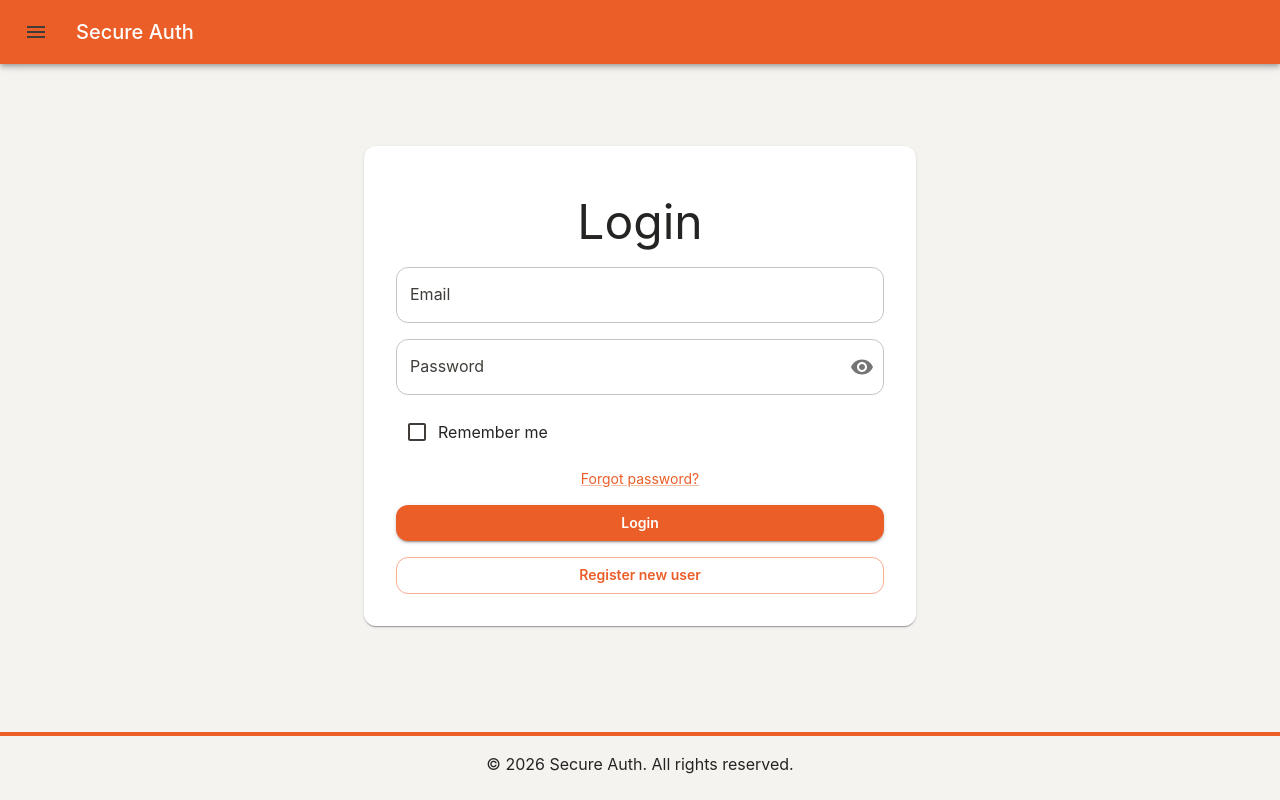
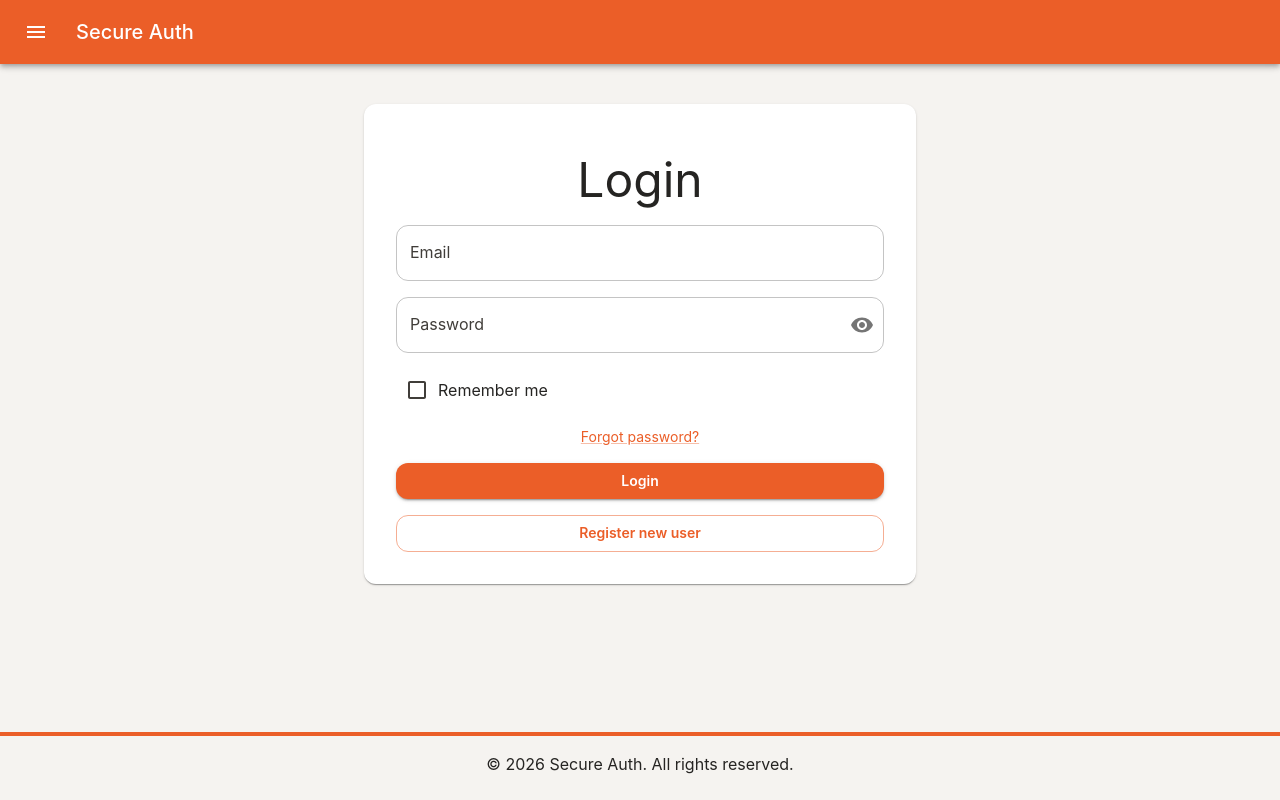
Before and after one commit to ahmadabdullah-dev/SecureAuth, a React (Vite) app in the folder WEB/: page /login in a window 1280 px wide. Built offline with nearby package versions, Linux system fonts and the light colour scheme; no server answers.

Commit message:
fix on menuAppBar UI

```diff
--- a/WEB/src/app/MenuAppBar.tsx
+++ b/WEB/src/app/MenuAppBar.tsx
@@ -32,8 +32,11 @@ export default function MenuAppBar() {
   };
 
   return (
-    <Box sx={{ flexGrow: 1 }}>
-      <AppBar position="static">
+    <Box>
+      <AppBar
+        sx={{ display: "flex", justifyContent: "space-between" }}
+        position="static"
+      >
         <Toolbar>
           <IconButton
             size="large"
@@ -42,12 +45,16 @@ export default function MenuAppBar() {
             aria-label="menu"
             sx={{ mr: 2 }}
           >
-            <MenuIcon sx={{ color: "secondary.main" }} />
+            <MenuIcon />
           </IconButton>
-
-          <Typography variant="h6" component="div" sx={{ flexGrow: 1 }}>
+          <Typography
+            onClick={() => navigate("/")}
+            variant="h6"
+            sx={{ cursor: "pointer" }}
+          >
             Secure Auth
           </Typography>
+          <Box sx={{ flexGrow: 1 }} />
           {CurrentUser.data?.isSuccess && (
             <div>
               <IconButton
@@ -57,7 +64,7 @@ export default function MenuAppBar() {
                 aria-haspopup="true"
                 onClick={handleMenu}
               >
-                <AccountCircle sx={{ color: "secondary.main" }} />
+                <AccountCircle sx={{ color: "background.default" }} />
               </IconButton>
 
               <Menu
```
